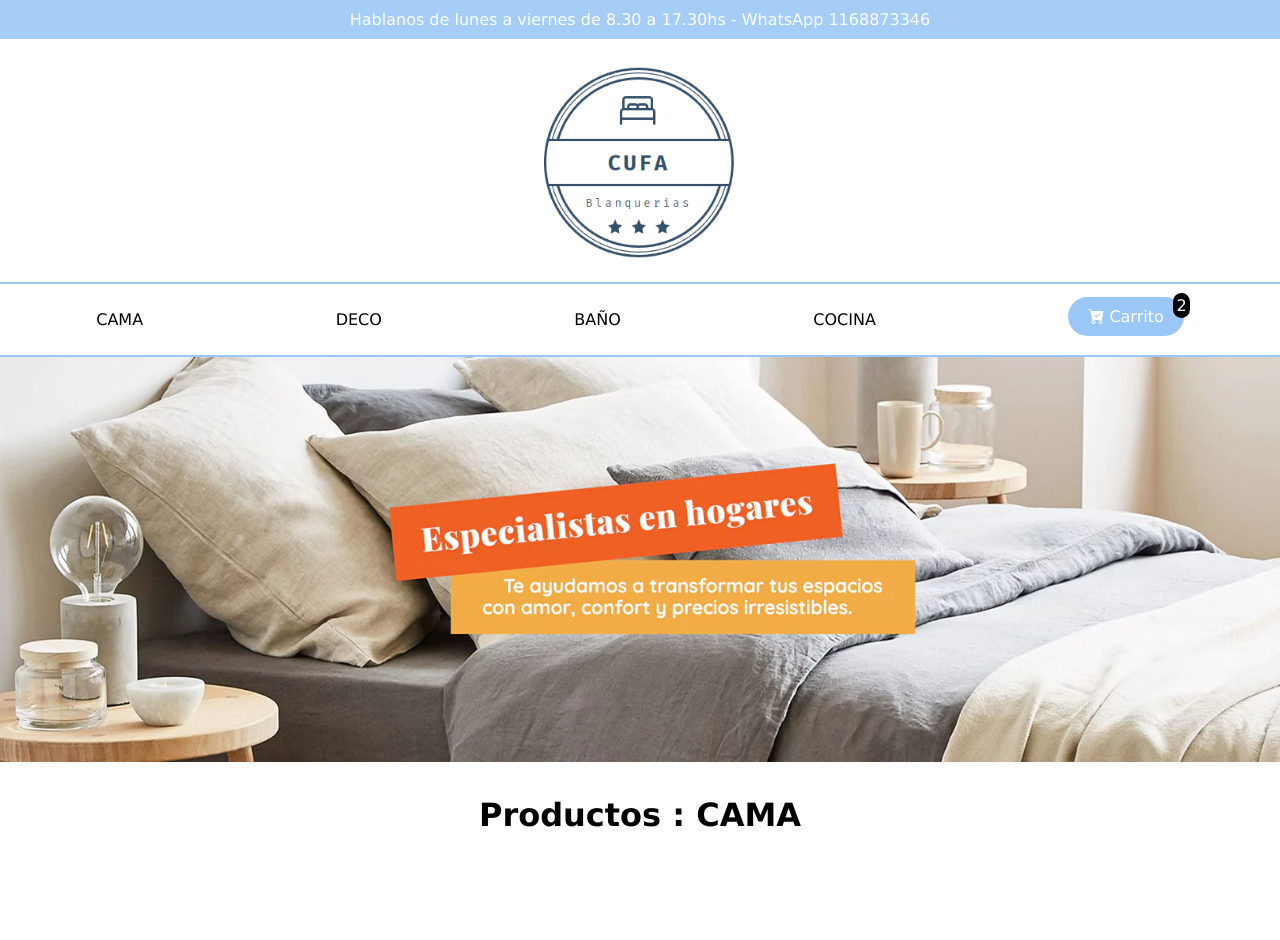
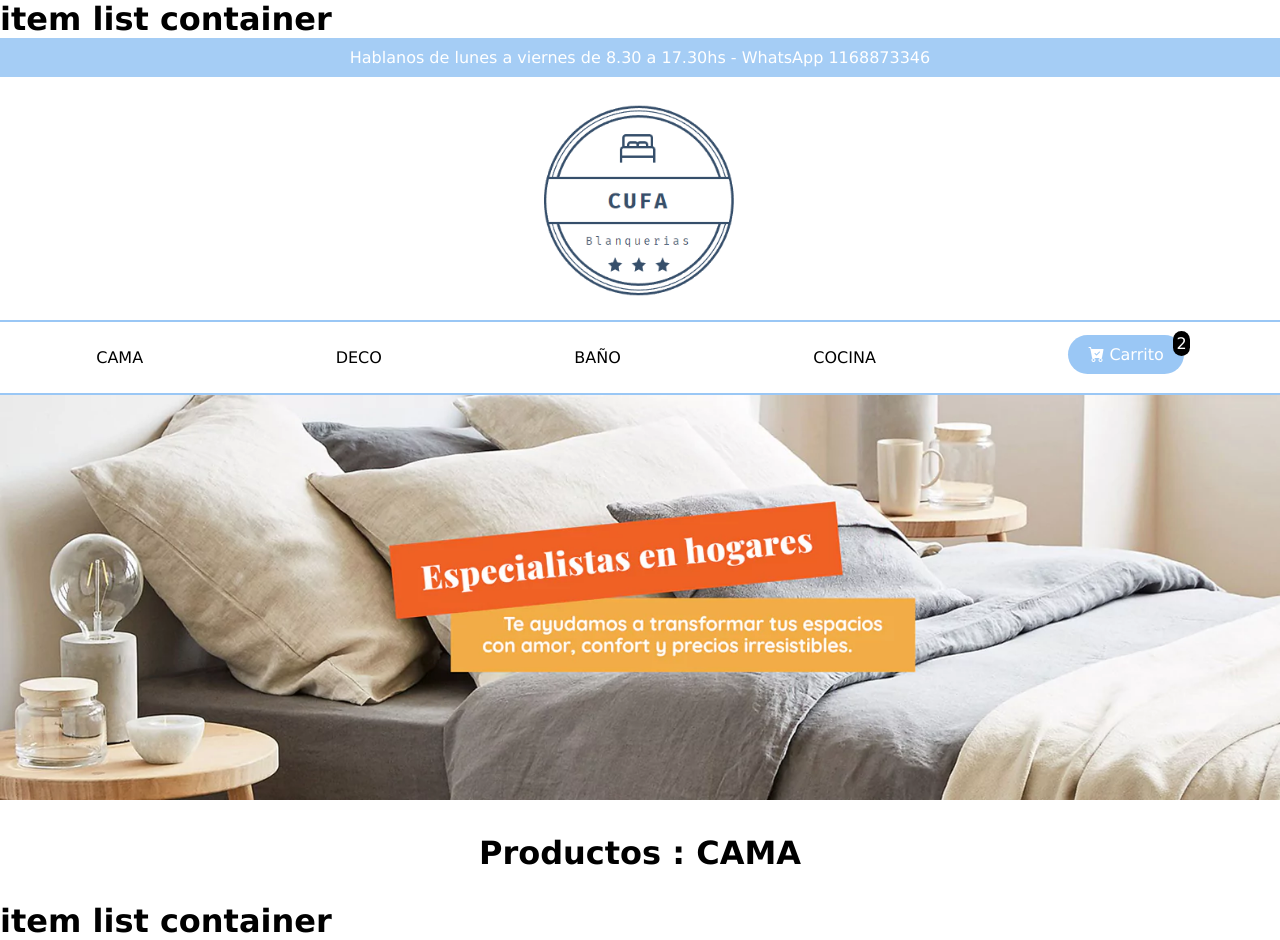
Before and after one commit to MLSMartinSuarez/PreEntrega1-MartinSuarez-REACT-JS, a React (Vite) app: page / in a window 1280 px wide. Before the commit the page ends 864 px from the top, so only its background shows below. Built offline with nearby package versions, Linux system fonts and the light colour scheme.

Commit message:
empezando

```diff
--- a/src/components/ItemList.jsx
+++ b/src/components/ItemList.jsx
@@ -1,6 +1,7 @@
 const ItemList = () => {
     return(
         <>
+        <h1>item list</h1>
         </>
     )
 }
--- a/src/components/ItemListContainer.jsx
+++ b/src/components/ItemListContainer.jsx
@@ -23,7 +23,7 @@ const ItemListContainer = () => {
 
     return(
         <>
-
+            <h1>item list container</h1>
         </>
     )
 }
```
